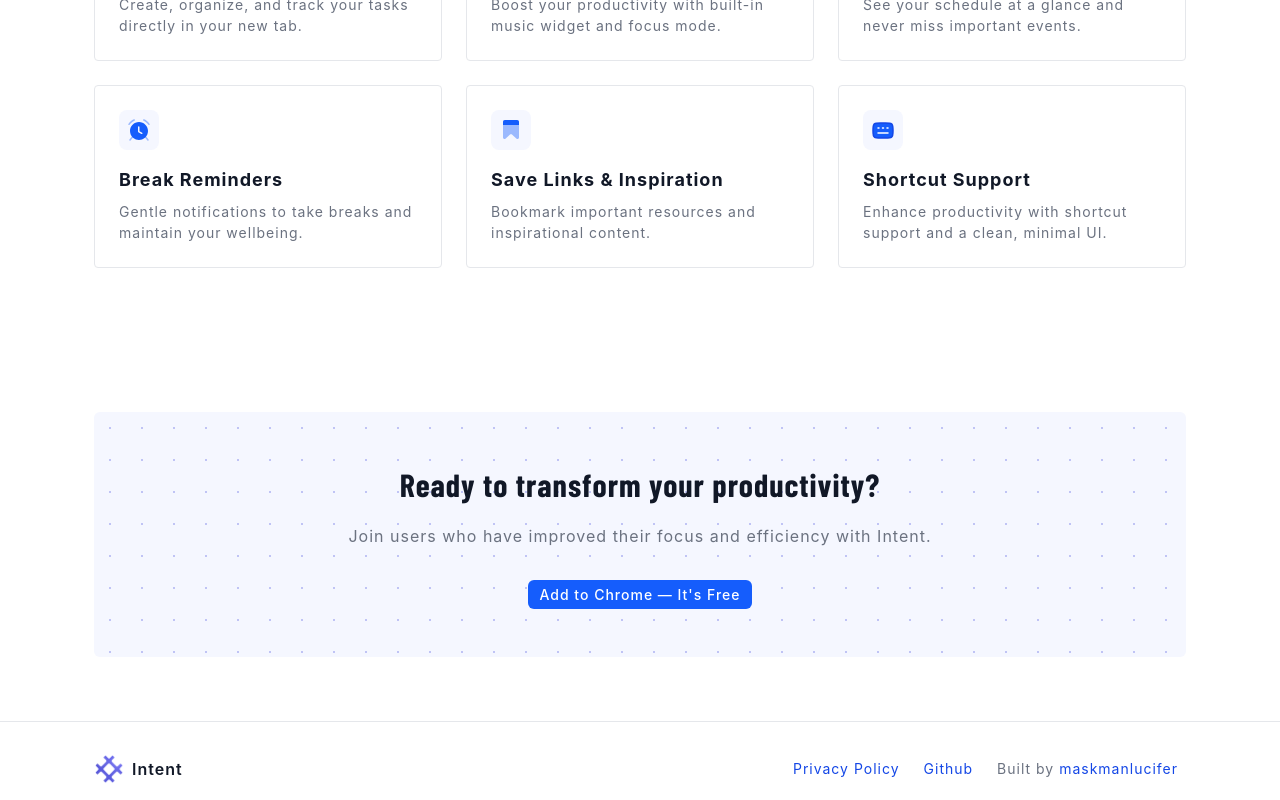
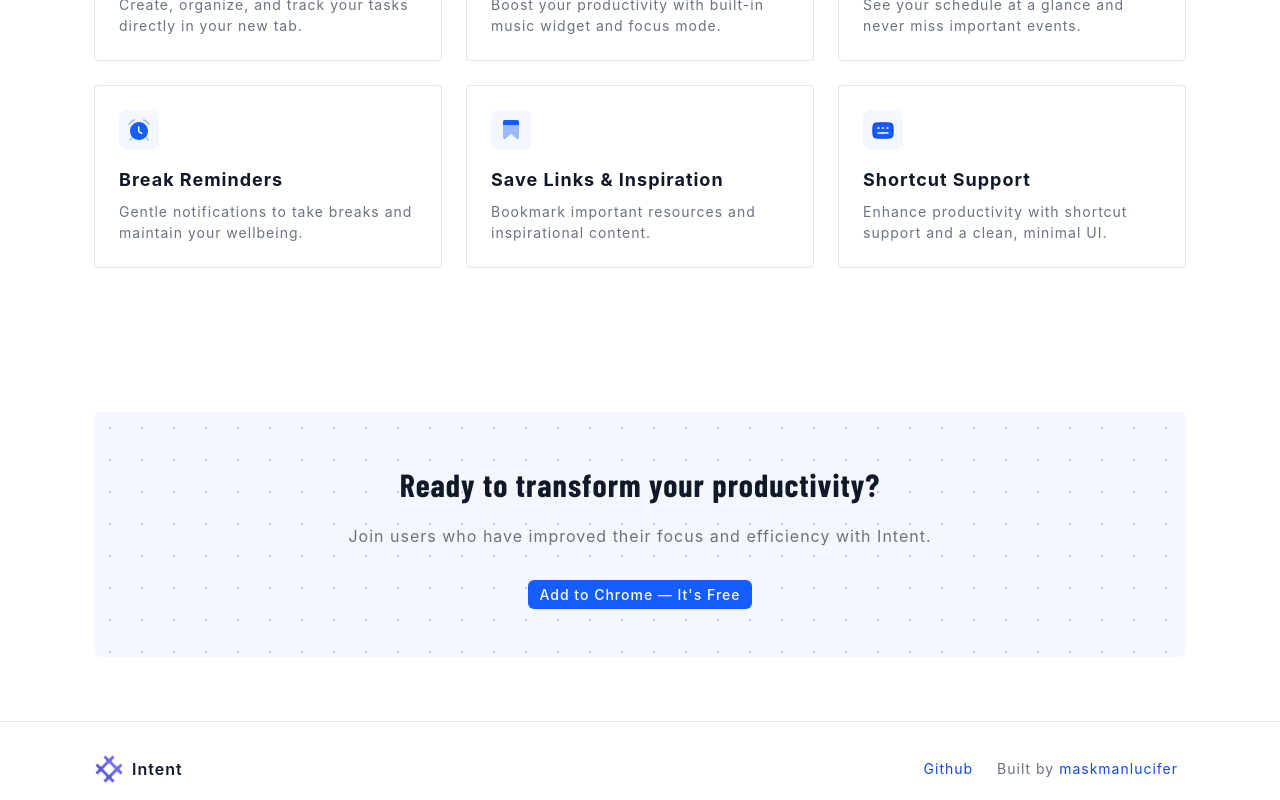
Before and after one commit to maskmanlucifer/intent-site, a React (Create React App) app: page / in a window 1280 px wide. Shown: the part 1645-2445 px from the top of the page. Built offline with nearby package versions, Linux system fonts and the light colour scheme; a web font is replaced by a local one.

Commit message:
fix: minor changes

```diff
--- a/src/Pages/home.jsx
+++ b/src/Pages/home.jsx
@@ -216,14 +216,6 @@ const LandingPage = () => {
               </div>
             </div>
             <div className="footer-links">
-              <a
-                href="/privacy-policy"
-                className="footer-link"
-                target="_blank"
-                rel="noopener noreferrer"
-              >
-                Privacy Policy
-              </a>
               <a
                 href="https://github.com/maskmanlucifer/intent"
                 className="footer-link"
```
